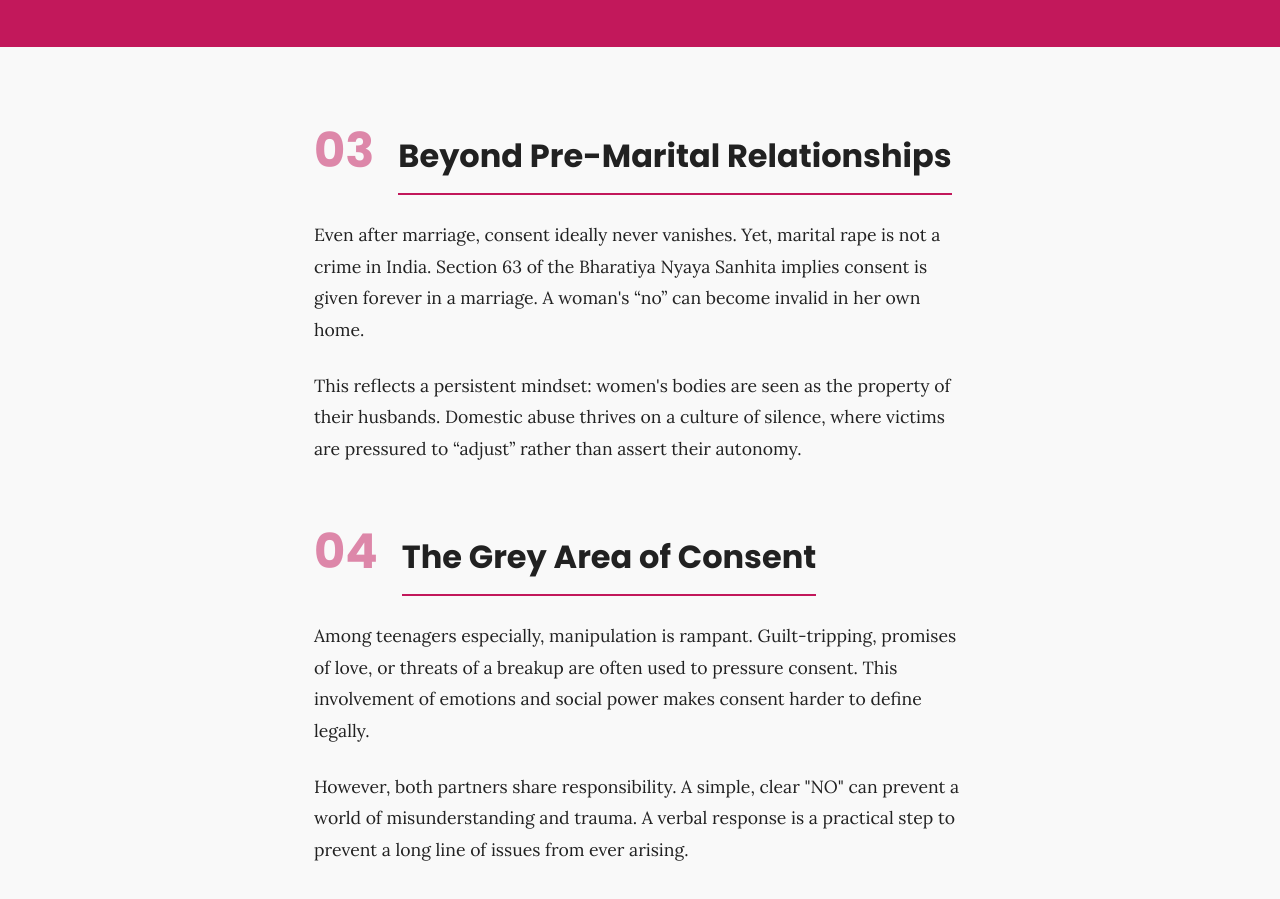
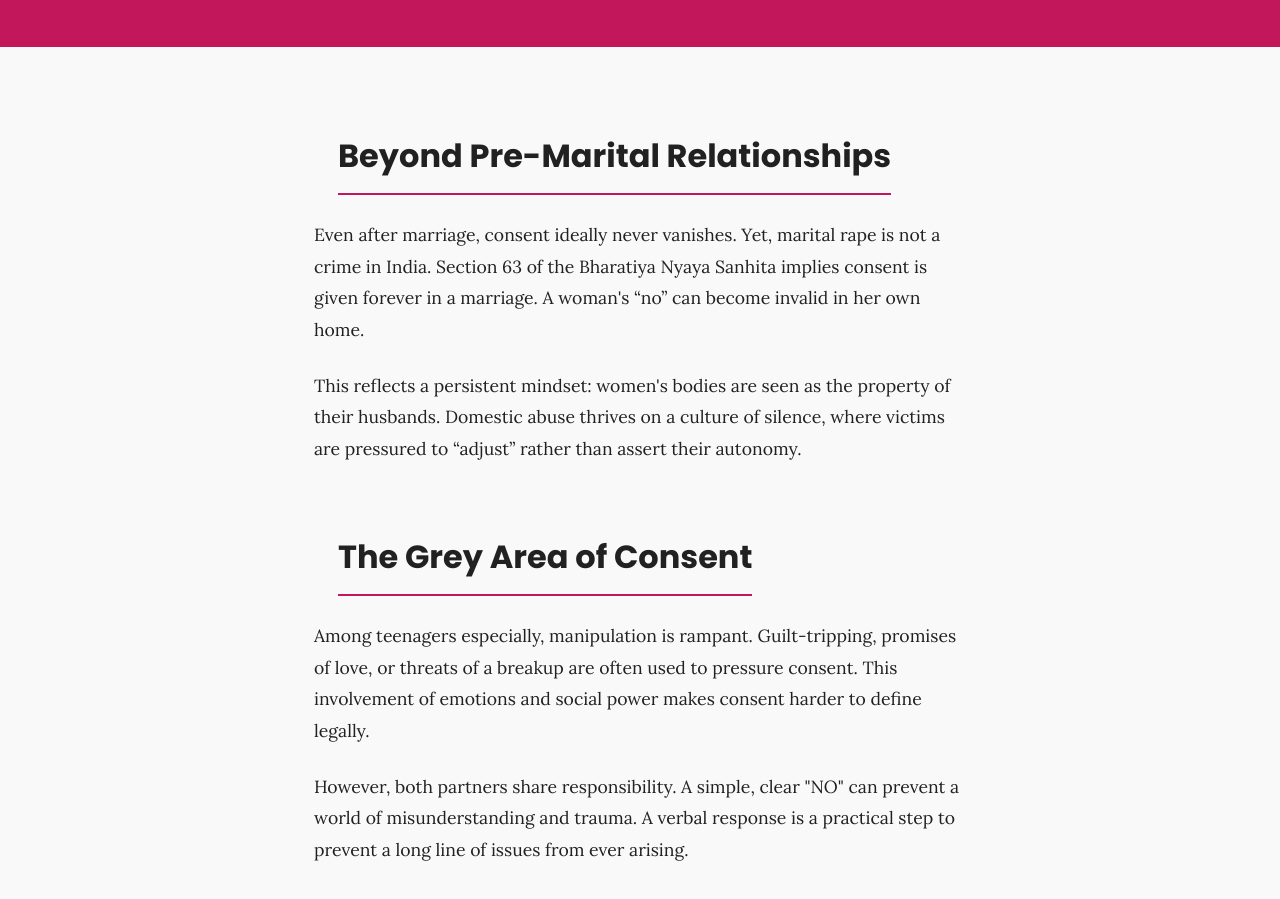
Before and after one commit to Speaking-The-Unspoken/Consent, a plain HTML site: page index.html in a window 1280 px wide. Shown: the part 1840-2739 px from the top of the page. Drawn offline with Linux system fonts and the light colour scheme.

Commit message:
Update index.html

```diff
--- a/index.html
+++ b/index.html
@@ -65,7 +65,7 @@
 
         <div class="content-section fade-in">
             <div class="section-header">
-                <span class="section-number">03</span>
+                <span class="section-number"></span>
                 <h3>Beyond Pre-Marital Relationships</h3>
             </div>
             <div class="section-body">
@@ -76,7 +76,7 @@
 
         <div class="content-section fade-in">
             <div class="section-header">
-                <span class="section-number">04</span>
+                <span class="section-number"></span>
                 <h3>The Grey Area of Consent</h3>
             </div>
             <div class="section-body">
```
